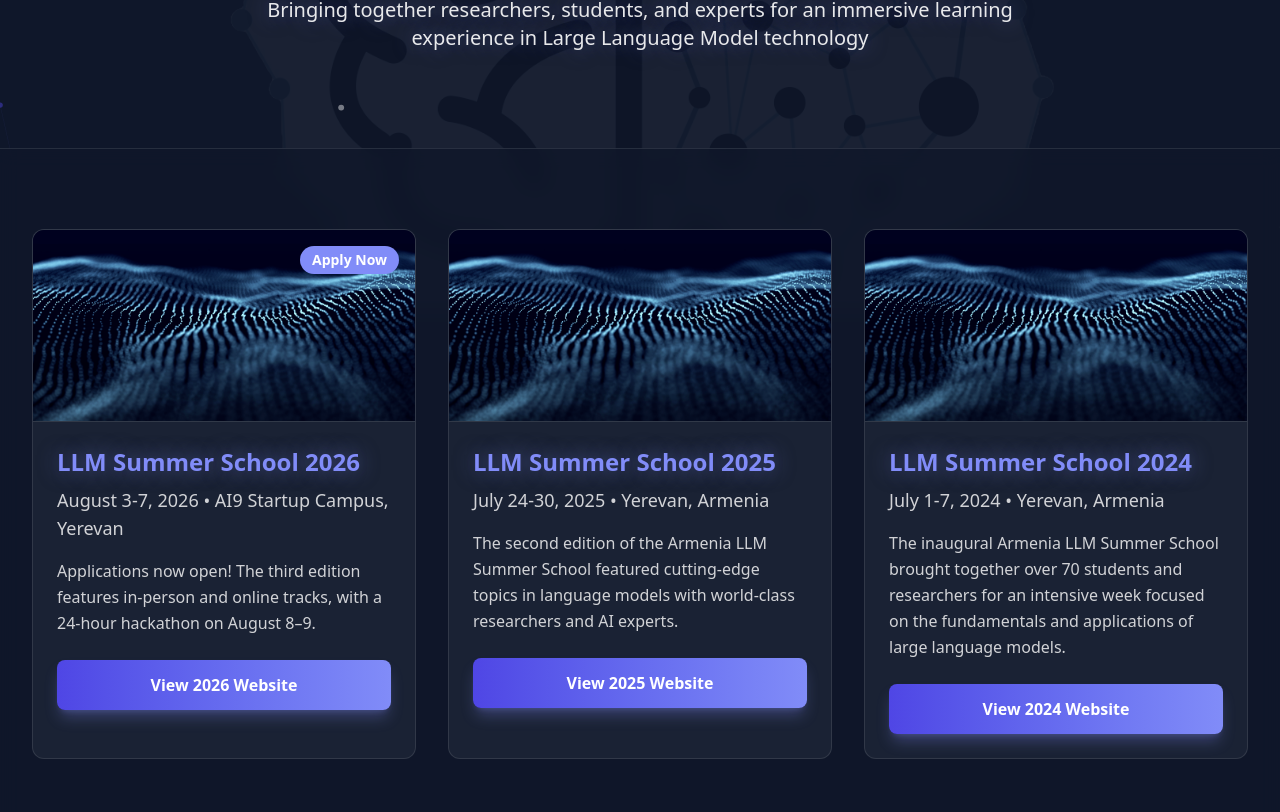
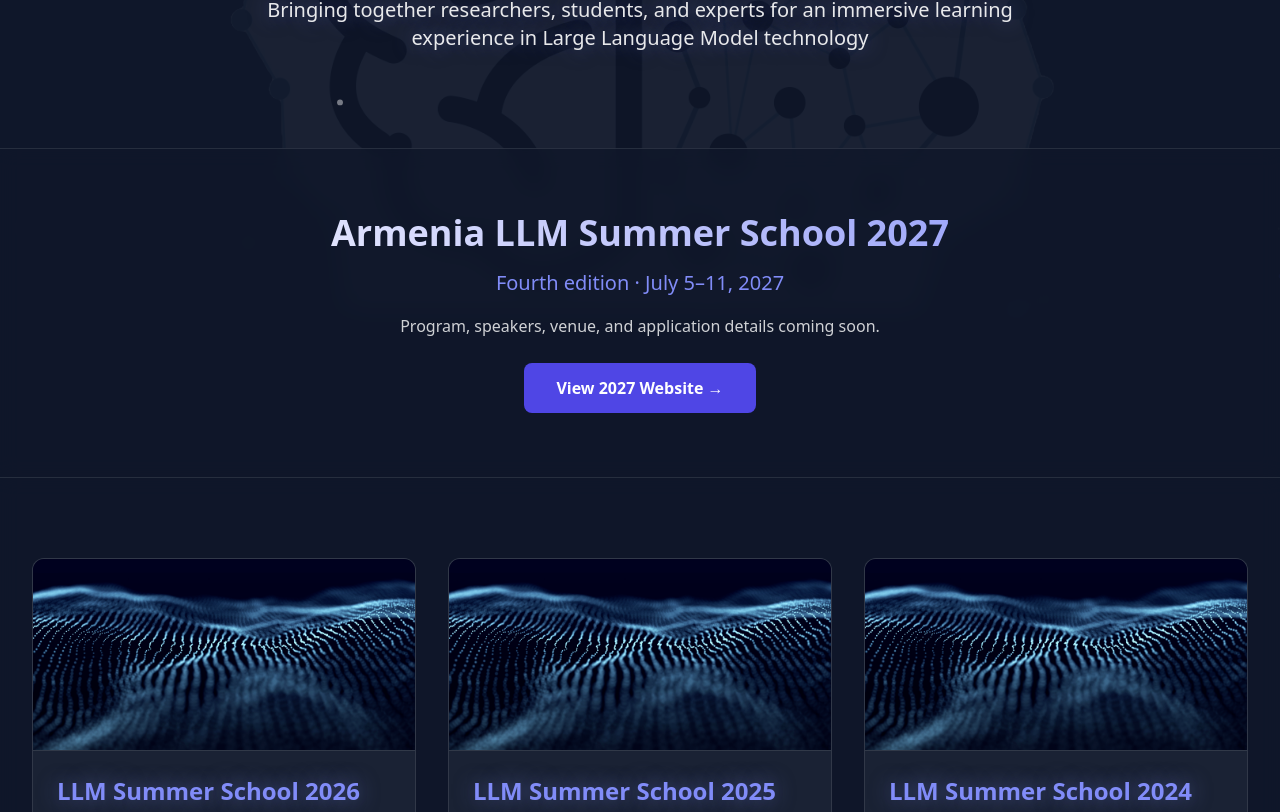
Before and after one commit to armllm/armllm.github.io, a React (Vite) app: page / in a window 1280 px wide. Shown: the part 488-1300 px from the top of the page. Built offline with nearby package versions, Linux system fonts and the light colour scheme.

Commit message:
Feature the 2027 edition on the homepage

```diff
--- a/src/pages/Home.tsx
+++ b/src/pages/Home.tsx
@@ -49,6 +49,7 @@ const Home = memo(function Home() {
         </div>
       </section>
 
+      <section className="py-16 bg-glass border-t border-white/10 text-center"><div className="container mx-auto px-8"><h2 className="text-4xl font-bold text-gradient mb-4">Armenia LLM Summer School 2027</h2><p className="text-xl text-accent mb-4">Fourth edition · July 5–11, 2027</p><p className="text-white/80 mb-6">Program, speakers, venue, and application details coming soon.</p><a href="/2027/" className="inline-block bg-primary text-white px-8 py-3 rounded-lg font-semibold">View 2027 Website →</a></div></section>
       {/* Editions Grid */}
       <section className="py-20 bg-glass border-t border-white/10">
         <div className="container mx-auto px-8">
@@ -56,10 +57,8 @@ const Home = memo(function Home() {
             <EditionCard
               year={2026}
               dates="August 3-7, 2026 • AI9 Startup Campus, Yerevan"
-              description="Applications now open! The third edition features in-person and online tracks, with a 24-hour hackathon on August 8–9."
+              description="The third edition featured in-person and online tracks, followed by a 24-hour hackathon on August 8–9."
               image="/images/coverllm.png"
-              featured
-              badgeText="Apply Now"
             />
             <EditionCard
               year={2025}
```
